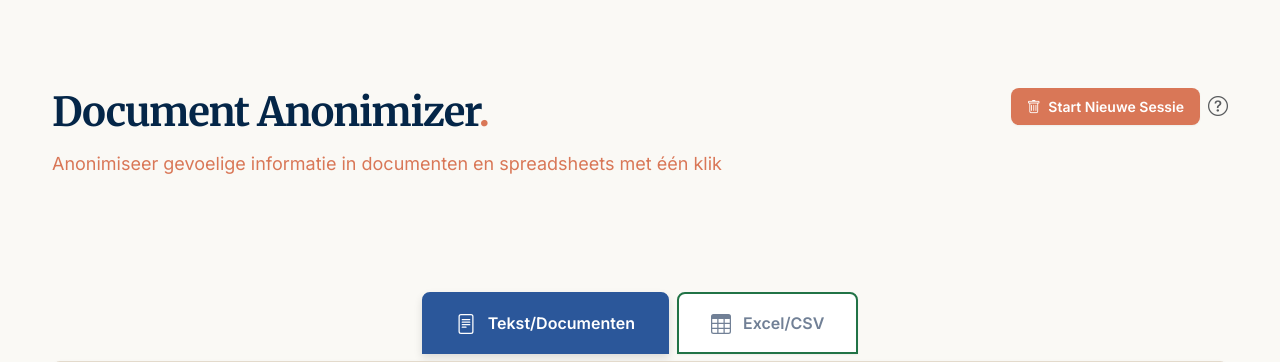
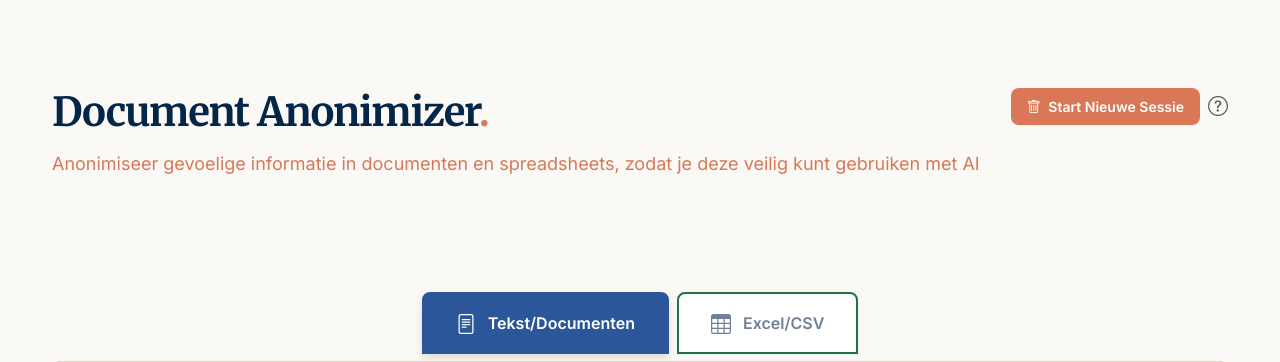
Before and after one commit to flo668/ai-safe-document-anonymizer, a Flask app: page / in a window 1280 px wide. Shown: the top 362 px of the page. Run offline with Flask 3, Linux system fonts and the light colour scheme; some libraries are stand-ins or nearby versions.

Commit message:
🎨 Polish: AI-focus subtitel + footer kleur consistent
- Subtitel: focus op AI veiligheid ('zodat je deze veilig kunt gebruiken met AI')
- Footer: achtergrond var(--bg) voor volledige kleurconsistentie
- Alle NightStory stijl elementen nu perfect aligned

Co-Authored-By: Claude Sonnet 4.5 <noreply@anthropic.com>

```diff
--- a/templates/base.html
+++ b/templates/base.html
@@ -26,7 +26,7 @@
         {% block content %}{% endblock %}
     </main>
 
-    <footer class="footer mt-auto py-3 bg-light border-top">
+    <footer class="footer mt-auto py-3 border-top" style="background-color: var(--bg); border-color: var(--sand) !important;">
         <div class="container-fluid">
             <div class="row align-items-center justify-content-between">
                 <div class="col-auto">
--- a/templates/index.html
+++ b/templates/index.html
@@ -7,7 +7,7 @@
 <div class="page-header position-relative">
     <h1>Document Anonimizer<span style="color: var(--terra);">.</span></h1>
     <p class="lead">
-        Anonimiseer gevoelige informatie in documenten en spreadsheets met één klik
+        Anonimiseer gevoelige informatie in documenten en spreadsheets, zodat je deze veilig kunt gebruiken met AI
     </p>
 
     <!-- Sessie Knop Rechtsboven -->
```
